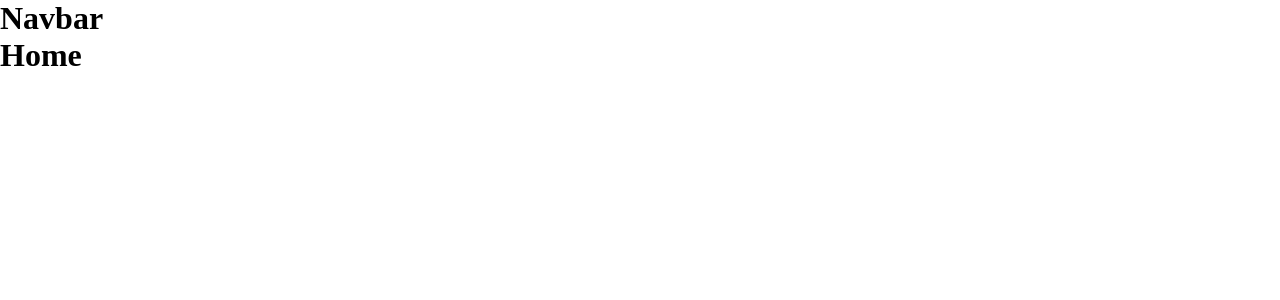
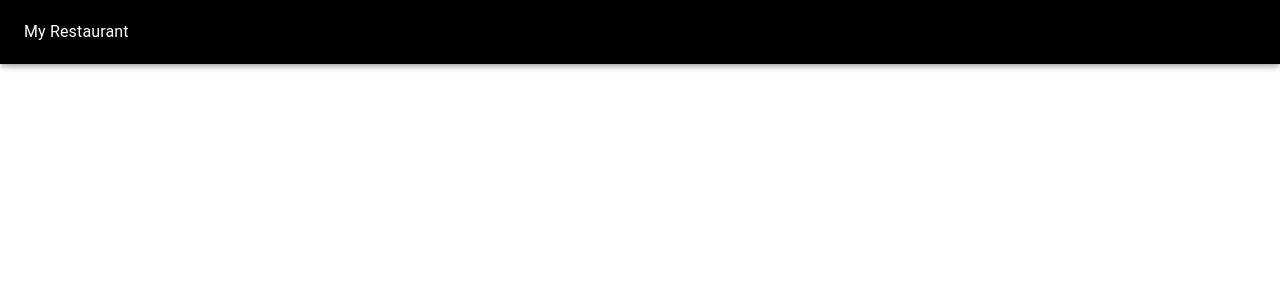
Before and after one commit to anmolbiranwar/Restaurant-website_Reactjs_MUI, a React (Create React App) app: page / in a window 1280 px wide. Shown: the top 300 px of the page. Built offline with nearby package versions, Linux system fonts and the light colour scheme.

Commit message:
Update Header.js

```diff
--- a/src/components/Layout/Header.js
+++ b/src/components/Layout/Header.js
@@ -1,10 +1,17 @@
 import React from 'react'
+import {AppBar, Box, Toolbar, Typography} from "@mui/material"
 
 const Header = () => {
   return (
-    <div>
-       <h1>Navbar</h1>
-    </div>
+    <>
+      <Box>
+        <AppBar component={"nav"} sx={{bgcolor:"black"}}>
+          <Toolbar>
+          <Typography>My Restaurant</Typography>
+          </Toolbar>
+        </AppBar>
+      </Box>
+    </>
   )
 }
 
```
